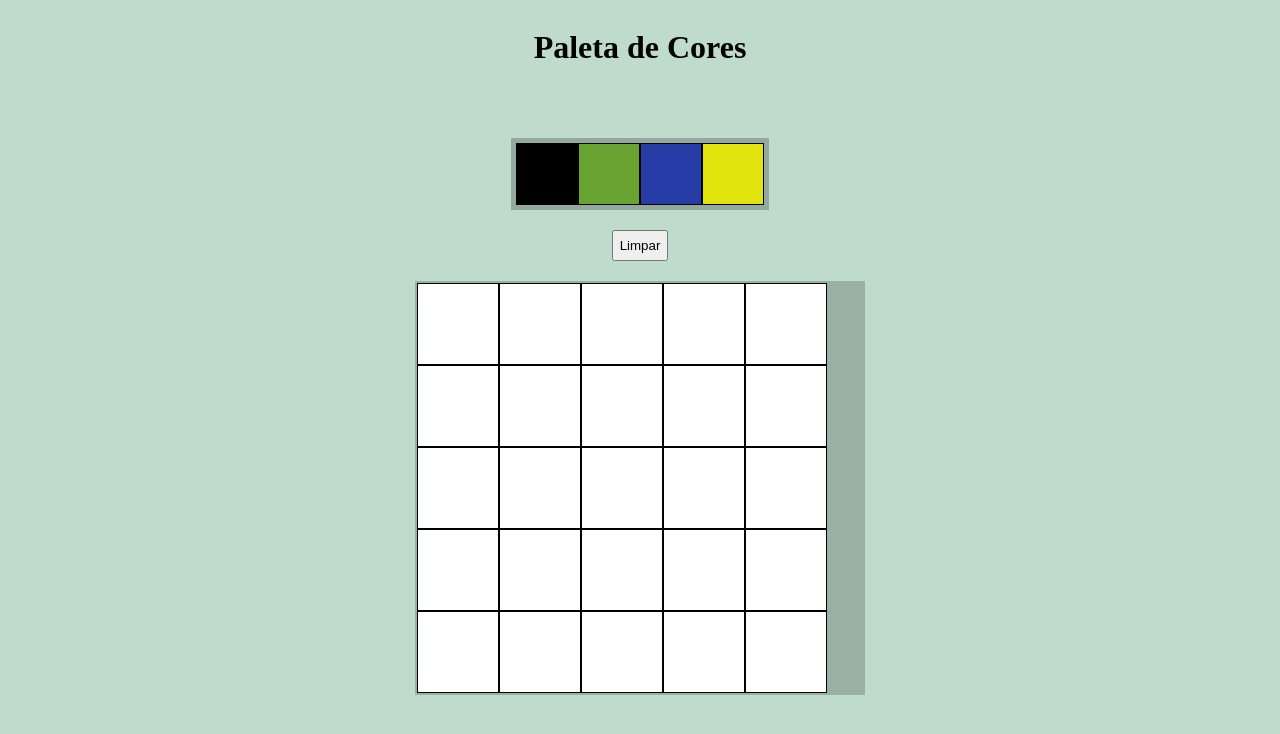
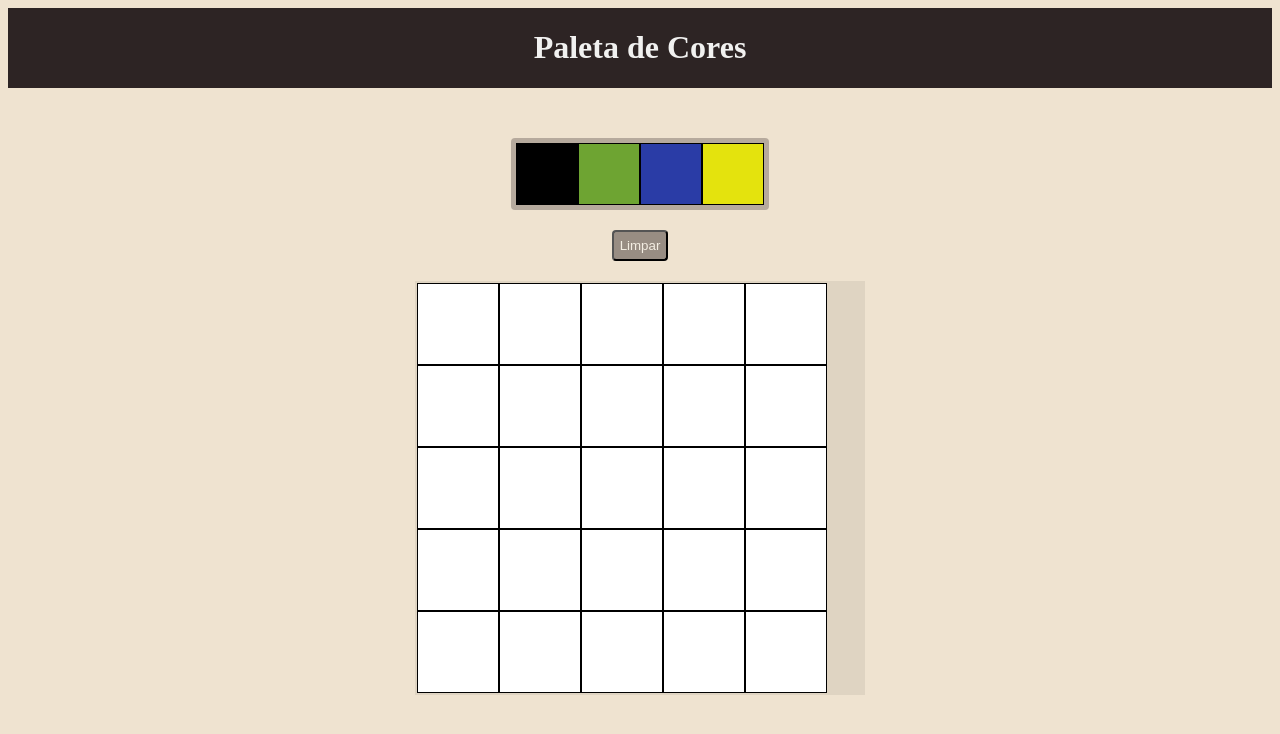
Before and after one commit to CarolinaInglethe/CI-Project-Pixels-Art, a plain HTML site: page index.html in a window 1280 px wide. Drawn offline with Linux system fonts and the light colour scheme.

Commit message:
Refatoraçao no estilo css

```diff
--- a/style.css
+++ b/style.css
@@ -2,17 +2,23 @@ body {
   display: flex;
   flex-direction: column;
   justify-content: center;
-  background-color: rgba(46, 139, 86, 0.301);
+  background-color: #EFE3D0;
   text-align: center;
+}
+
+header {
+  background-color: #2D2424;
+  color: #f1f1f0;
 }
 
 #color-palette {
   display: flex;
   justify-content: center;
-  background-color: rgba(0, 0, 0, 0.226);
+  background-color: #2d24244b;
   padding: 5px;
   margin: auto;
   margin-top: 50px ;
+  border-radius: 4px;
 }
 
 .color {
@@ -39,8 +45,7 @@ body {
 
 #pixel-board {
   margin: auto;
-  background-color: rgba(0, 0, 0, 0.198);
-  box-shadow: rgba(0, 0, 0, 0.198);
+  background-color: rgba(0, 0, 0, 0.068);
   width: 450px;
 }
 
@@ -57,4 +62,11 @@ body {
   margin: auto;
   margin-top: 20px;
   margin-bottom: 20px;
+  color: #f3ede2;
+  background-color: rgba(53, 43, 43, 0.472);
+  border-radius: 4px;
 }
+
+#clear-board:hover {
+  background-color: rgba(53, 43, 43, 0.719);
+}
```
